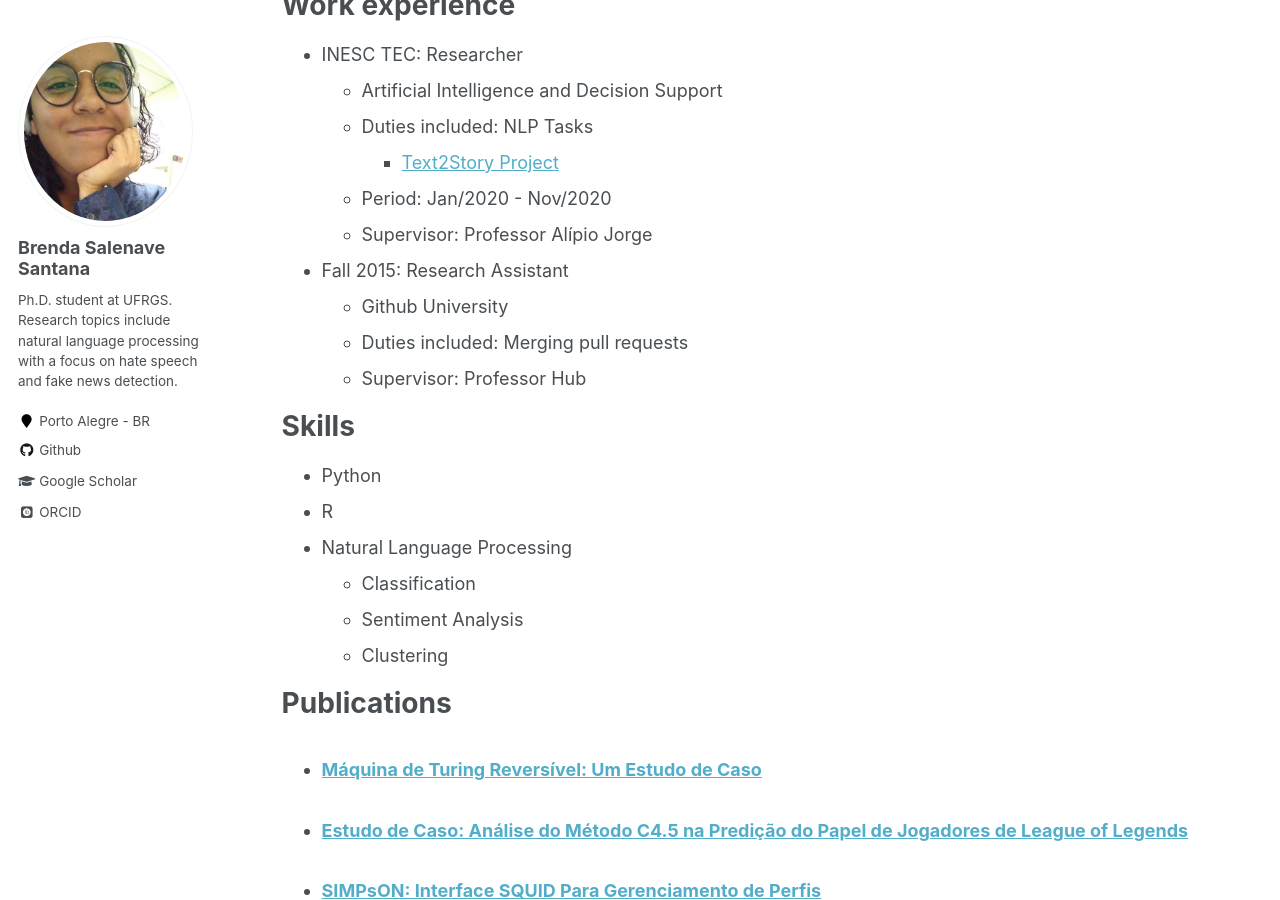
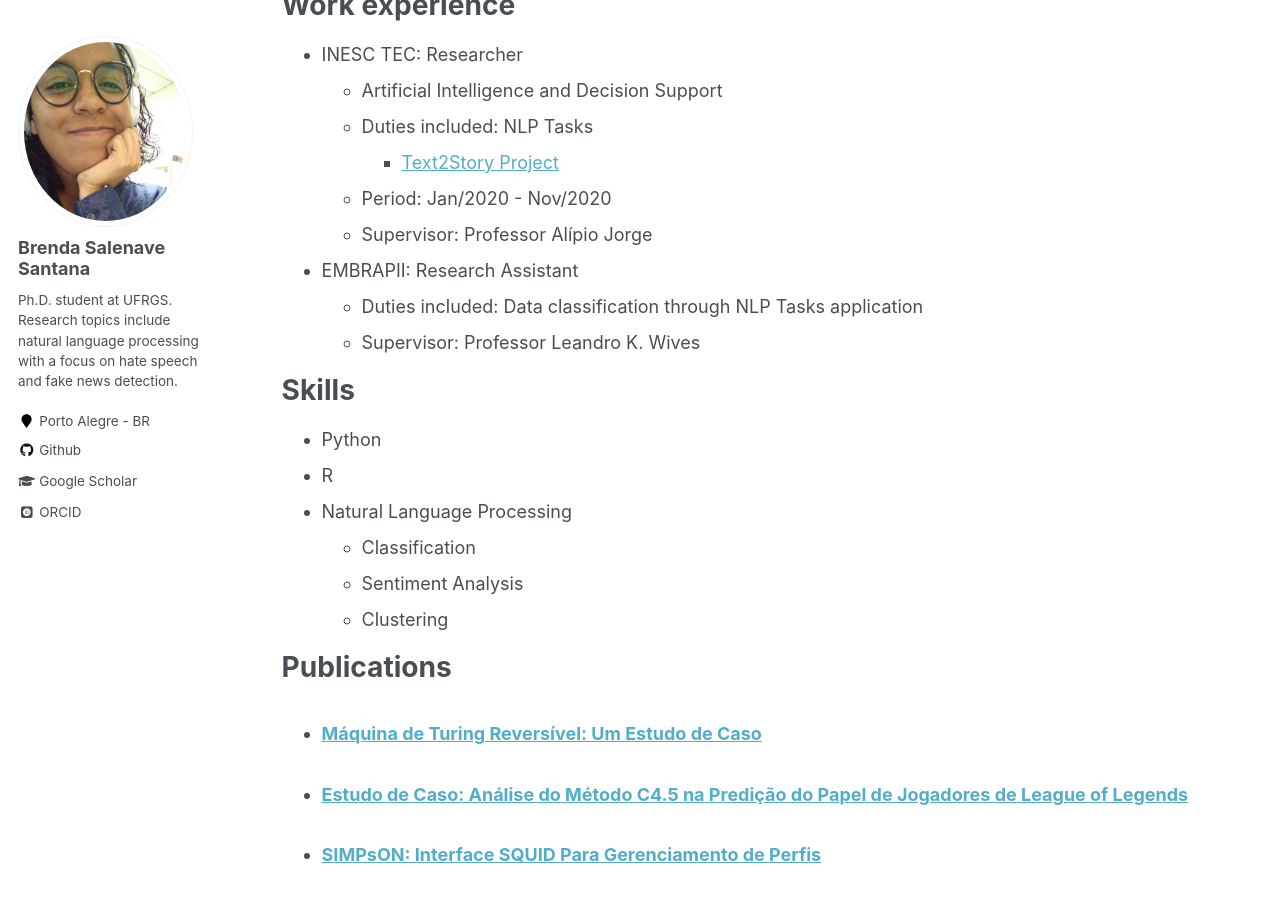
Before and after one commit to brendasalenave/brendasalenave.github.io, a Jekyll site: the page built from _pages/cv.md, in a window 1280 px wide and 900 px high, scrolled down 340 px. Built offline with Jekyll 4.4.1, drawn with Linux system fonts in a browser that asks for light colours; some web fonts are replaced; some of the changed text lies outside the part shown.

Commit message:
Update cv.md

```diff
--- a/_pages/cv.md
+++ b/_pages/cv.md
@@ -24,10 +24,9 @@ Work experience
   * Period: Jan/2020 - Nov/2020
   * Supervisor: Professor Alípio Jorge
 
-* Fall 2015: Research Assistant
-  * Github University
-  * Duties included: Merging pull requests
-  * Supervisor: Professor Hub
+* EMBRAPII: Research Assistant
+  * Duties included: Data classification through NLP Tasks application
+  * Supervisor: Professor Leandro K. Wives
 
 Skills
 ======
```
Also changed, not shown: other parts of _pages/cv.md (+0 -4 lines).
